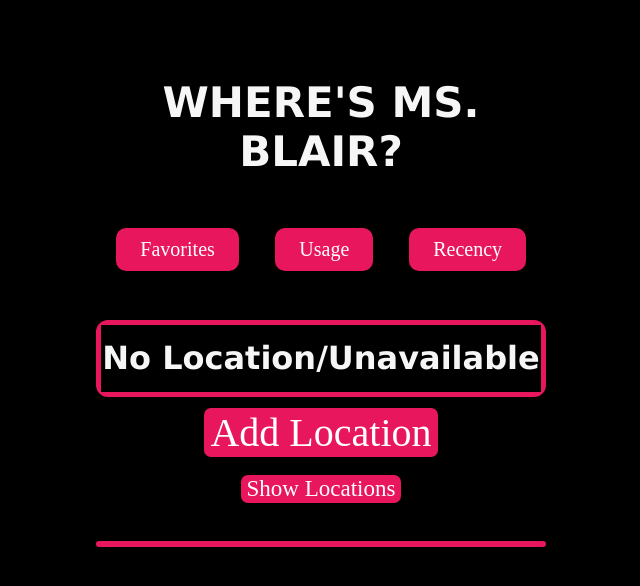
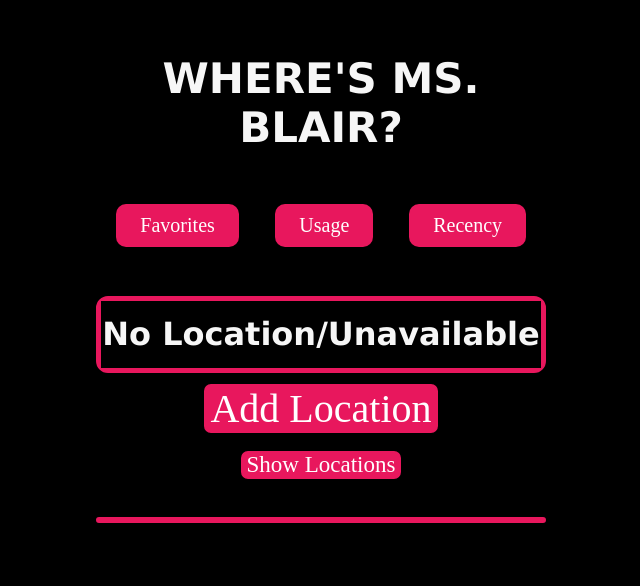
Before and after one commit to talonTech1/talon-tracker, a Flask app: page / in a window 1280 px wide. Shown: the top 586 px of the page, without its empty margins (319-959 px from the left). Run offline with Flask 3, Linux system fonts and the light colour scheme; the visitor is signed in with stand-in values (Sample User, id 1); data that the repository does not hold is empty.

Commit message:
Update main.css

```diff
--- a/static/css/main.css
+++ b/static/css/main.css
@@ -1,7 +1,7 @@
 .phone-screen {
     width: 100%;
     max-width: 450px;
-    margin: 5vh auto;
+    margin: 2vh auto;
     display: flex;
     flex-direction: column;
     color: #f6f6f6;
```
